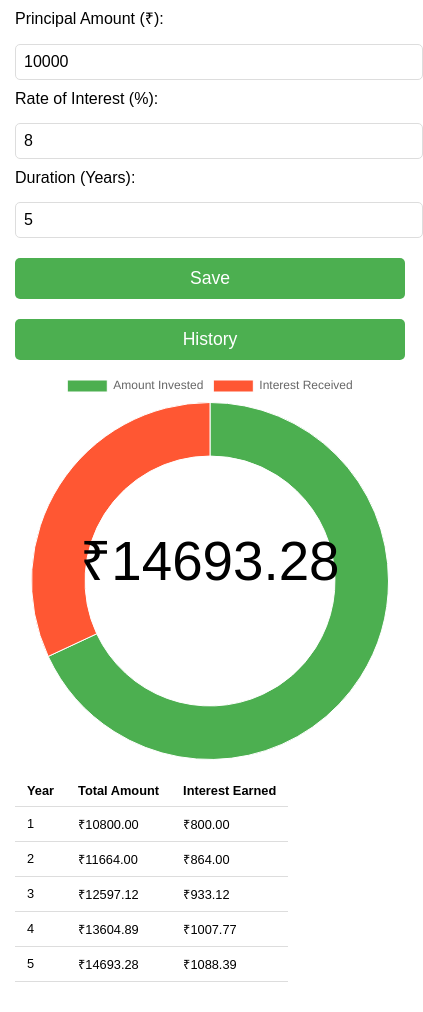
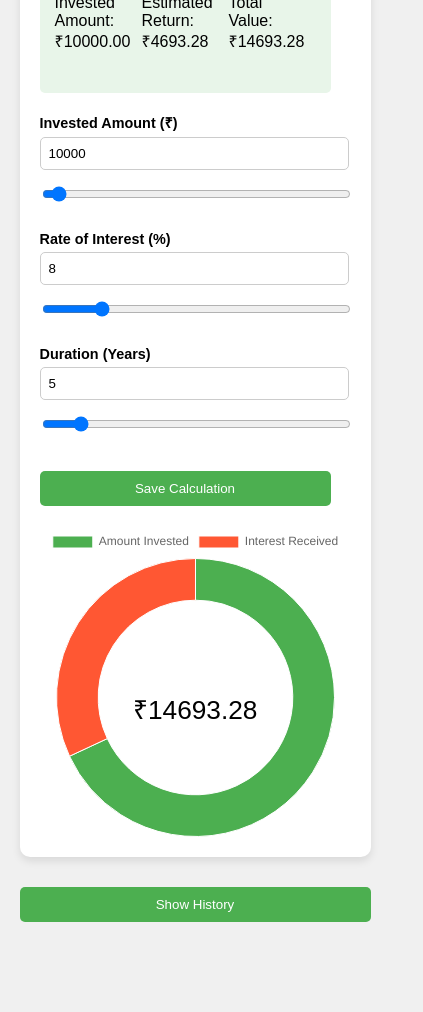
Before and after one commit to ddjain/calculator, a plain HTML site: page index.html in a window 390 px wide. Shown: the part 125-1137 px from the top of the page, 423 px wide, since content can reach past the window. After the commit the page ends 1067 px from the top, so only its background shows below. Drawn offline with nearby package versions, Linux system fonts and the light colour scheme.

Commit message:
fixed UI

```diff
--- a/index.html
+++ b/index.html
@@ -8,48 +8,85 @@
     <script src="https://cdn.jsdelivr.net/npm/chart.js"></script>
 </head>
 <body>
+    <div class="container">
+        <h2>Compound Interest Calculator</h2>
 
-<div class="container">
-    <h1>Compound Interest Calculator</h1>
+        <!-- Card box for input and graph -->
+        <div class="card-box">
+            <!-- Input Fields and Sliders -->
+            <div class="input-section">
 
-    <label for="principal">Principal Amount (₹):</label>
-    <input type="number" id="principal" value="10000">
+                <!-- Display Calculated Fields -->
+                <div class="result-display">
+                    <div class="result-item">
+                        <p>Invested Amount: ₹<span id="investedDisplay">10000</span></p>
+                    </div>
+                    <div class="result-item">
+                        <p>Estimated Return: ₹<span id="returnDisplay">0</span></p>
+                    </div>
+                    <div class="result-item">
+                        <p>Total Value: ₹<span id="totalDisplay">10000</span></p>
+                    </div>
+                </div>
 
-    <label for="rate">Rate of Interest (%):</label>
-    <input type="number" id="rate" value="8">
+                <div class="input-group">
+                    <label for="principal">Invested Amount (₹)</label>
+                    <input type="number" id="principal" value="10000" min="1000" max="10000000" step="1000">
+                    <input type="range" id="principalSlider" value="10000" min="1000" max="10000000" step="1000">
+                </div>
 
-    <label for="years">Duration (Years):</label>
-    <input type="number" id="years" value="5">
+                <div class="input-group">
+                    <label for="rate">Rate of Interest (%)</label>
+                    <input type="number" id="rate" value="8" min="0.1" max="50" step="0.1">
+                    <input type="range" id="rateSlider" value="8" min="0.1" max="50" step="0.1">
+                </div>
 
-    <button id="saveBtn">Save</button>
-    <button id="historyBtn">History</button>
+                <div class="input-group">
+                    <label for="years">Duration (Years)</label>
+                    <input type="number" id="years" value="5" min="1" max="50" step="1">
+                    <input type="range" id="yearsSlider" value="5" min="1" max="50" step="1">
+                </div>
 
+                <button id="saveBtn">Save Calculation</button>
+            </div>
+
+            <!-- Graph Section -->
+            <div class="graph-section">
                 <canvas id="resultChart"></canvas>
+            </div>
+        </div>
 
+        <!-- Table to display breakdown -->
+        <div class="breakdown-container hidden">
+            <h3>Yearly Breakdown</h3>
             <table id="breakdownTable">
                 <thead>
                     <tr>
                         <th>Year</th>
-                <th>Total Amount</th>
-                <th>Interest Earned</th>
+                        <th>Total Amount (₹)</th>
+                        <th>Interest Earned (₹)</th>
                     </tr>
                 </thead>
-        <tbody></tbody>
+                <tbody></tbody> <!-- JavaScript will populate this tbody -->
             </table>
+        </div>
 
-    <!-- Hidden History Section -->
-    <div id="historySection" class="hidden">
-        <h2>History</h2>
+        <!-- History Button -->
+        <button id="historyBtn">Show History</button>
+
+        <!-- History Section -->
+        <div id="historySection" class="history-container hidden">
+            <h3>History</h3>
             <table id="historyTable">
                 <thead>
                     <tr>
                         <th>Timestamp</th>
-                    <th>Principal</th>
-                    <th>Rate</th>
+                        <th>Principal (₹)</th>
+                        <th>Rate (%)</th>
                         <th>Years</th>
-                    <th>Total Investment</th>
-                    <th>Total Return</th>
-                    <th>Interest Earned</th>
+                        <th>Investment (₹)</th>
+                        <th>Return (₹)</th>
+                        <th>Interest (₹)</th>
                     </tr>
                 </thead>
                 <tbody></tbody>
--- a/script.js
+++ b/script.js
@@ -1,6 +1,5 @@
-let doughnutChart; // Global variable to store the current doughnut chart instance
+let doughnutChart;
 
-// Fetch inputs and buttons
 const principalInput = document.getElementById('principal');
 const rateInput = document.getElementById('rate');
 const yearsInput = document.getElementById('years');
@@ -8,12 +7,38 @@ const saveButton = document.getElementById('saveBtn');
 const historyButton = document.getElementById('historyBtn');
 const historySection = document.getElementById('historySection');
 
+// Display fields
+const investedDisplay = document.getElementById('investedDisplay');
+const returnDisplay = document.getElementById('returnDisplay');
+const totalDisplay = document.getElementById('totalDisplay');
+
 // Add event listeners to update the calculation when values change
 principalInput.addEventListener('input', calculateAndUpdate);
 rateInput.addEventListener('input', calculateAndUpdate);
 yearsInput.addEventListener('input', calculateAndUpdate);
 saveButton.addEventListener('click', saveCalculation);
 historyButton.addEventListener('click', toggleHistorySection);
+
+// Add event listeners to sliders
+document.getElementById('principalSlider').addEventListener('input', syncPrincipal);
+document.getElementById('rateSlider').addEventListener('input', syncRate);
+document.getElementById('yearsSlider').addEventListener('input', syncYears);
+
+// Sync the slider and input fields
+function syncPrincipal(e) {
+    principalInput.value = e.target.value;
+    calculateAndUpdate();
+}
+
+function syncRate(e) {
+    rateInput.value = e.target.value;
+    calculateAndUpdate();
+}
+
+function syncYears(e) {
+    yearsInput.value = e.target.value;
+    calculateAndUpdate();
+}
 
 // Trigger calculation with default values
 calculateAndUpdate();
@@ -45,6 +70,11 @@ function calculateAndUpdate() {
 
     // Populate table
     populateTable(yearWiseBreakdown);
+
+    // Animate the text change
+    animateNumberChange(investedDisplay, principal);
+    animateNumberChange(returnDisplay, totalInterestEarned);
+    animateNumberChange(totalDisplay, totalAmount);
 }
 
 function updateDoughnutChart(invested, interestEarned, totalAmount) {
@@ -67,6 +97,10 @@ function updateDoughnutChart(invested, interestEarned, totalAmount) {
         options: {
             responsive: true,
             cutout: '70%',
+            animation: {
+                animateRotate: true,
+                animateScale: true
+            },
             plugins: {
                 tooltip: {
                     callbacks: {
@@ -96,13 +130,13 @@ function updateDoughnutChart(invested, interestEarned, totalAmount) {
                     const height = chart.height;
                     ctx.restore();
 
-                    const fontSize = (height / 114).toFixed(2);
+                    const fontSize = (height / 190).toFixed(2);
                     ctx.font = `${fontSize}em sans-serif`;
                     ctx.textBaseline = 'middle';
 
                     const text = chart.config.options.plugins.centerText.text;
                     const textX = Math.round((width - ctx.measureText(text).width) / 2);
-                    const textY = height / 2;
+                    const textY = (height / 2) + 30;
 
                     ctx.fillText(text, textX, textY);
                     ctx.save();
@@ -125,6 +159,27 @@ function populateTable(data) {
         `;
         tableBody.appendChild(tr);
     });
+}
+
+// Function to animate number change
+function animateNumberChange(element, value) {
+    const startValue = parseFloat(element.innerText.replace('₹', '')) || 0;
+    const endValue = value;
+    const duration = 500;  // Animation duration in milliseconds
+    const startTime = performance.now();
+
+    function updateNumber(timestamp) {
+        const elapsed = timestamp - startTime;
+        const progress = Math.min(elapsed / duration, 1);
+        const currentValue = startValue + (endValue - startValue) * progress;
+        element.innerText = currentValue.toFixed(2);
+
+        if (progress < 1) {
+            requestAnimationFrame(updateNumber);
+        }
+    }
+
+    requestAnimationFrame(updateNumber);
 }
 
 // Function to save the calculation into localStorage
--- a/styles.css
+++ b/styles.css
@@ -1,111 +1,134 @@
-/* General styling for mobile responsiveness */
+/* Basic styling for the container, card, and inputs */
 body {
     font-family: Arial, sans-serif;
     margin: 0;
     padding: 0;
-    box-sizing: border-box;
-    max-width: 100%;
-    overflow-x: hidden;
+    background-color: #f0f0f0;
 }
 
 .container {
-    padding: 15px;
-    width: 100%;
-    max-width: 800px;
-    margin: 0 auto;
+    width: 90%;
+    max-width: 1200px;
+    margin: 20px auto;
 }
 
-/* Make inputs and buttons touch-friendly */
-input, button {
-    width: 100%;
-    padding: 10px;
-    margin-bottom: 10px;
-    font-size: 1.1em;
-    border-radius: 5px;
-    border: 1px solid #ddd;
+h2 {
+    text-align: center;
+    margin-bottom: 20px;
 }
 
-button {
-    background-color: #4CAF50;
-    color: white;
-    border: none;
+.card-box {
+    display: flex;
+    flex-wrap: wrap;
+    justify-content: space-between;
+    padding: 20px;
+    background-color: #fff;
+    box-shadow: 0 4px 8px rgba(0, 0, 0, 0.1);
+    border-radius: 10px;
+    margin-bottom: 20px;
 }
 
-button:active {
-    background-color: #45a049;
+.input-section {
+    flex: 1;
+    margin-right: 20px;
 }
 
-/* Make the canvas (chart) responsive */
-canvas {
-    width: 100% !important;
-    max-width: 100%;
-    height: auto !important;
+.input-group {
+    margin-bottom: 15px;
 }
 
-/* Ensure the table is responsive */
+.input-group label {
+    display: block;
+    margin-bottom: 5px;
+    font-size: 0.9rem;
+    font-weight: bold;
+}
+
+.input-group input[type="number"],
+input[type="range"] {
+    width: 100%;
+    padding: 8px;
+    margin-bottom: 5px;
+    border-radius: 5px;
+    border: 1px solid #ccc;
+}
+
+.result-display {
+    margin-bottom: 20px;
+    background-color: #e8f5e9;
+    padding: 15px;
+    border-radius: 5px;
+    display: flex;
+    flex-wrap: wrap;
+    justify-content: space-between;
+}
+
+.result-item {
+    flex: 1;
+    margin-right: 10px;
+}
+
+.graph-section {
+    width: 400px;
+    flex: 1;
+}
+
+.breakdown-container, .history-container {
+    margin-bottom: 20px;
+    padding: 20px;
+    background-color: #fff;
+    box-shadow: 0 4px 8px rgba(0, 0, 0, 0.1);
+    border-radius: 10px;
+}
+
 table {
     width: 100%;
     border-collapse: collapse;
-    margin: 15px 0;
+    margin-top: 15px;
 }
 
 table th, table td {
-    padding: 8px 12px;
-    text-align: left;
-    border-bottom: 1px solid #ddd;
-    font-size: 0.9em;
+    border: 1px solid #ddd;
+    padding: 8px;
+    text-align: center;
 }
 
-/* Responsive table: allow horizontal scroll if content overflows */
-table {
-    display: block;
-    overflow-x: auto;
-    white-space: nowrap;
+table th {
+    background-color: #f4f4f4;
 }
 
-/* History section responsiveness */
-#historySection {
-    padding: 15px;
-    background-color: #f9f9f9;
-    margin-top: 20px;
-    border: 1px solid #ddd;
-    border-radius: 5px;
+@media (max-width: 768px) {
+    .card-box {
+        flex-direction: column;
+    }
+
+    .graph-section {
+        width: 100%;
+        margin-top: 20px;
+    }
+
+    .result-item {
+        margin-bottom: 10px;
+    }
 }
 
+/* Hidden sections */
 .hidden {
     display: none;
 }
 
-/* Make the buttons on the top more prominent for mobile */
-#historyBtn, #saveBtn {
-    font-size: 1.2em;
-    padding: 12px;
+/* Button styling */
+button {
+    padding: 10px 20px;
+    background-color: #4caf50;
+    color: white;
+    border: none;
+    cursor: pointer;
+    border-radius: 5px;
     width: 100%;
     margin-top: 10px;
 }
 
-/* Add some margin for better spacing on mobile */
-input, button, table {
-    margin-top: 15px;
+button:hover {
+    background-color: #45a049;
 }
-
-/* Typography adjustments for smaller screens */
-@media (max-width: 600px) {
-    h2 {
-        font-size: 1.4em;
-    }
-
-    table th, table td {
-        font-size: 0.8em;
-    }
-
-    #historyBtn, #saveBtn {
-        font-size: 1.1em;
-        padding: 10px;
-    }
-
-    input, button {
-        font-size: 1em;
-        padding: 8px;
-    }
-}
```
Lines whose indentation alone changed are shown as unchanged.
